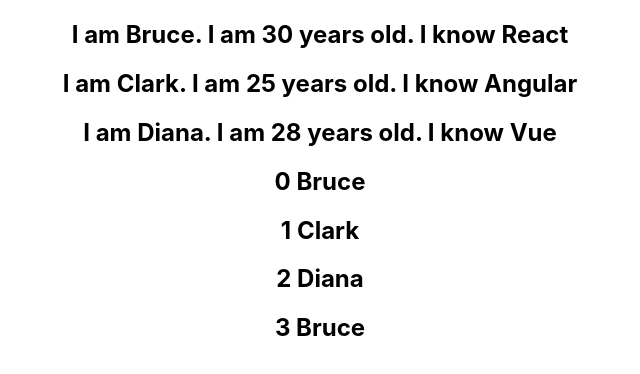
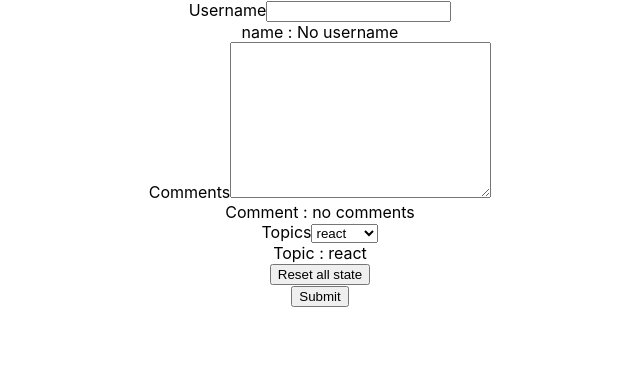
Before and after one commit to anubhavcu/react-refresher, a React (Create React App) app: page / in a window 1280 px wide. Shown: the top 374 px of the page, without its empty margins (320-960 px from the left). Built offline with nearby package versions, Linux system fonts and the light colour scheme.

Commit message:
Form inputs

```diff
--- a/src/App.js
+++ b/src/App.js
@@ -12,6 +12,7 @@
 import Welcome from './components/Welcome';
 import UserGreeting from './components/UserGreeting';
 import NameList from './components/NameList';
+import Form from './components/Form';
 const App = () => {
   return (
     <div className='App'>
@@ -33,7 +34,8 @@
       {/* <ParentComponent /> */}
       {/* <FunctionEvent /> */}
       {/* <UserGreeting /> */}
-      <NameList />
+      {/* <NameList /> */}
+      <Form />
     </div>
   );
 };
--- /dev/null
+++ b/src/components/Form.jsx
@@ -0,0 +1,109 @@
+// eg to show various form inputs
+// controlled component
+import React, { Component } from 'react';
+
+const initialState = {
+  userName: '',
+  comments: '',
+  topic: 'react',
+};
+class Form extends Component {
+  constructor(props) {
+    super(props);
+
+    //     this.state = {
+    //       userName: '',
+    //       comments: '',
+    //       topic: 'react',
+    //     };
+    this.state = initialState;
+  }
+
+  // when we assign a handler to onChange event , the event itself is passed as a parameter to the handler
+  handleUserNameChange = (event) => {
+    this.setState({
+      userName: event.target.value,
+    });
+  };
+
+  handleCommentChange = (e) => {
+    this.setState({
+      comments: e.target.value,
+    });
+  };
+
+  handleTopicChange = (e) => {
+    this.setState({
+      topic: e.target.value,
+    });
+  };
+
+  handleResetState = () => {
+    //     this.setState({
+    //       userName: '',
+    //       comments: '',
+    //       topic: 'react',
+    //     });
+    this.setState({ ...initialState });
+  };
+
+  handleSubmit = (e) => {
+    e.preventDefault();
+    console.log(this.state.userName);
+    console.log(this.state.comments);
+    console.log(this.state.topic);
+  };
+
+  render() {
+    return (
+      <form onSubmit={this.handleSubmit}>
+        <label>Username</label>
+        <input
+          type='text'
+          value={this.state.userName}
+          onChange={this.handleUserNameChange}
+        />
+        <div>
+          name :{' '}
+          {this.state.userName.trim() ? this.state.userName : 'No username'}{' '}
+        </div>
+        <div>
+          <label htmlFor=''>Comments</label>
+          <textarea
+            name=''
+            id=''
+            cols='30'
+            rows='10'
+            value={this.state.comments}
+            onChange={this.handleCommentChange}
+          ></textarea>
+          <div>
+            Comment :{' '}
+            {this.state.comments.trim() ? this.state.comments : 'no comments'}
+          </div>
+        </div>
+        <div>
+          <label htmlFor=''>Topics</label>
+          <select
+            name=''
+            id=''
+            value={this.state.topic}
+            onChange={this.handleTopicChange}
+          >
+            <option value='react'>react</option>
+            <option value='angular'>angular</option>
+            <option value='vue'>vue</option>
+          </select>
+          <div>Topic : {this.state.topic}</div>
+        </div>
+        <div>
+          <button onClick={this.handleResetState}>Reset all state</button>
+        </div>
+
+        <button>Submit</button>
+      </form>
+    );
+  }
+}
+
+export default Form;
```
